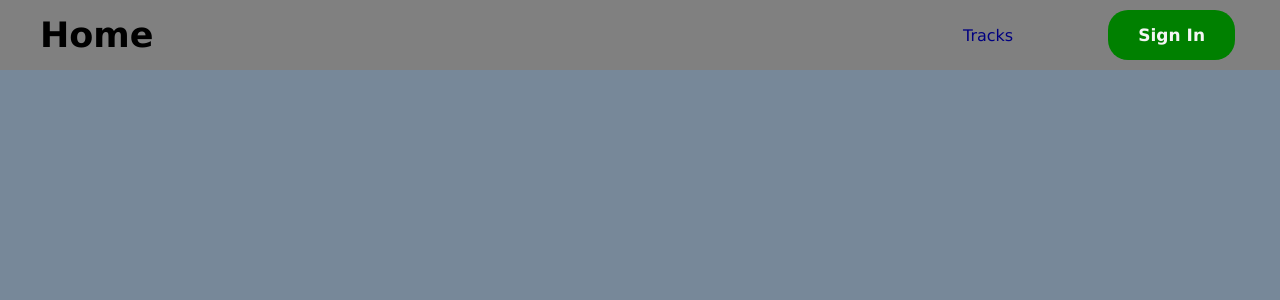
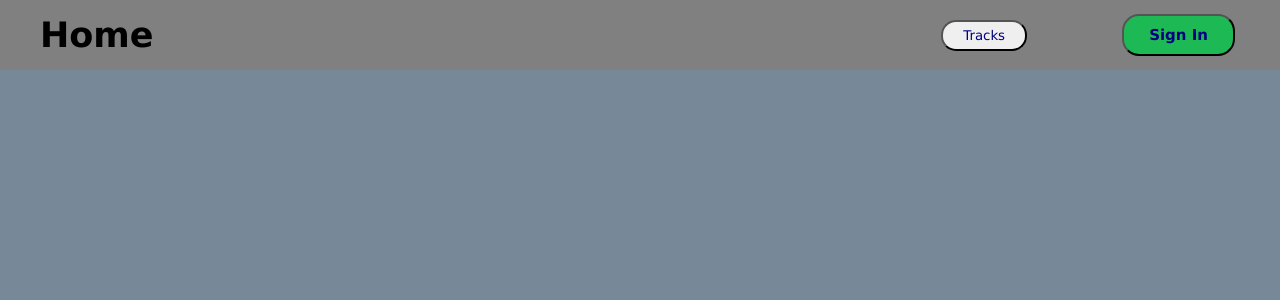
Before and after one commit to kexin76/Spotify-API-testing, a Flask app: page / in a window 1280 px wide. Shown: the top 300 px of the page. Run offline with Flask 3, Linux system fonts and the light colour scheme.

Commit message:
home nav changes

```diff
--- a/static/style/home_style.css
+++ b/static/style/home_style.css
@@ -1,3 +1,10 @@
+/*
+ SP BLACK - 191414
+ SP GREEN - 1DB954
+ D CYAN - #0088a9
+*/
+
+
 *{
   margin: 0;
   padding: 0;
@@ -37,12 +44,40 @@ nav ul li a{
 }
 
 .login{
-    background: green;
     color:whitesmoke;
-    border-radius: 20px;
-    padding: 15px 30px;
     font-size: 17px;
     font-weight:600;
+    transition: all 0.3s ease 0s;
+    text-decoration: none;
+}
+
+.login:hover{
+    color: #0088a9;
+}
+
+#loginb{
+    border-radius: 17px;
+    padding: 10px 25px;
+    font-size: 15px;
+    font-weight:600;
+    transition: all 0.3s ease 0s;
+    background-color: #1DB954;
+}
+
+#loginb:hover{
+    background-color: #156e34;
+}
+
+.tracks{
+    color:whitesmoke;
+    font-weight: 300px;
+    transition: all 0.3s ease 0s;
+    text-decoration: none;
+}
+
+#tracksb{
+    border-radius: 15px;
+    padding: 6px 20px;
 }
 
 body{
--- a/templates/home.html
+++ b/templates/home.html
@@ -4,14 +4,15 @@
         <meta charset="UTF-8">
         <meta name="viewport" content="width=device-width, initial-scale=1.0">
         <link rel="stylesheet" href="static/style/home_style.css">
+        <link rel="icon" href="C:\Users\chris\Downloads\spicon.webp" type="image/webp">
         <title>Home page</title>
     </head>
     <body>
         <nav>
             <label class="home"><a href="/">Home</a></label>
             <ul class="navLinks">
-                <li><a href="/tracks">Tracks</a></li>
-                <li><a class="login" href="/login">Sign In</a></li>
+                <li><button class="tracks" id="tracksb"><a href="/tracks">Tracks</a></li></button>
+                <li><button class="login" id="loginb"><a href="/login">Sign In</a></button></li>
             </ul>
         </nav>
         <h1>{{name}}</h1>
```
